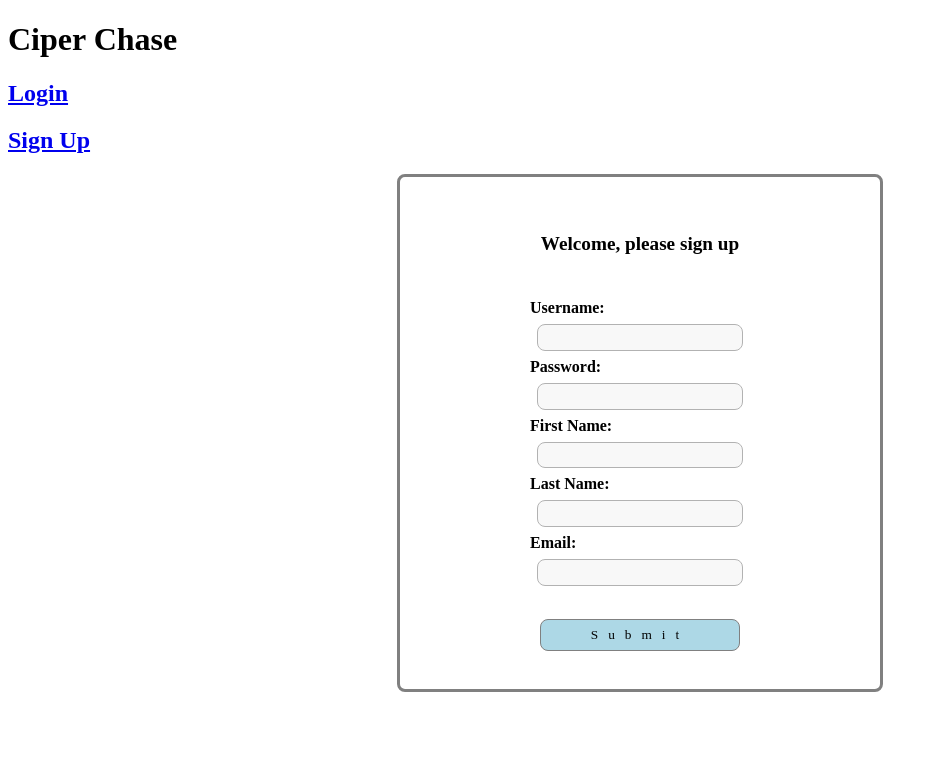
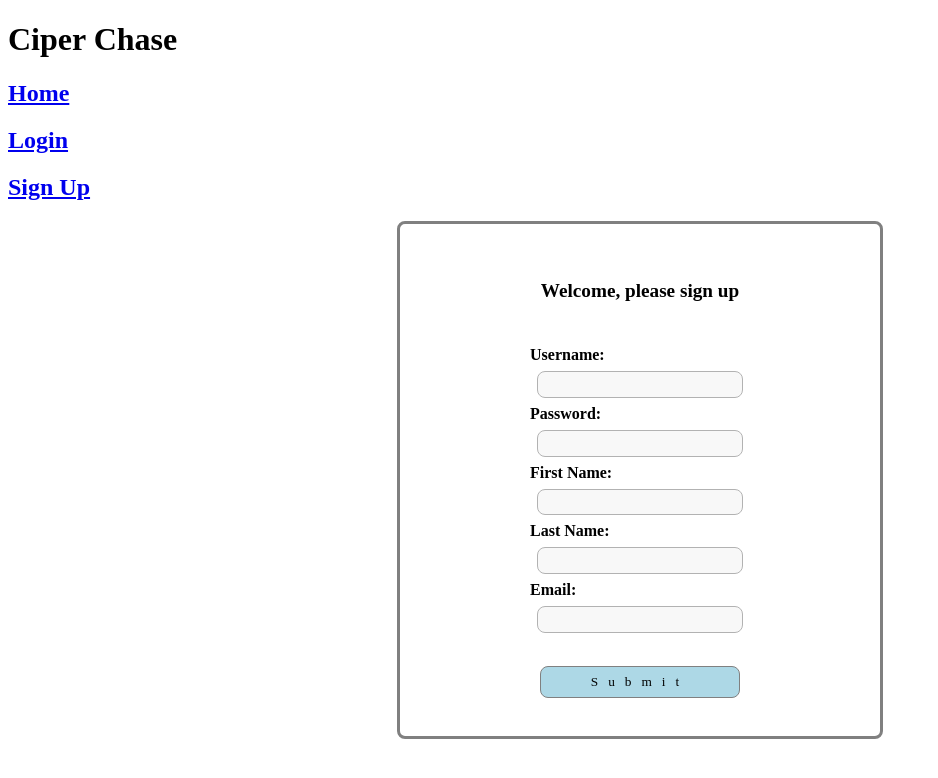
Before and after one commit to cipherchase/cipherchase, a React app: page /join in a window 1280 px wide. Shown: the top 778 px of the page, without its empty margins (0-938 px from the left). Built offline with nearby package versions, Linux system fonts and the light colour scheme.

Commit message:
conditional rendering and logout

```diff
--- a/src/containers/Header.jsx
+++ b/src/containers/Header.jsx
@@ -1,15 +1,37 @@
 import React from 'react';
+import { connect } from 'react-redux';
 import { Link } from 'react-router-dom';
 
-const Header = () => (
-    <div>
+const mapStateToProps = store => ({
+  user: store.games.user,
+});
+
+const Header = ({ user }) => (
+  <div>
+    <nav>
       <h2>
-        <Link to="/">Login</Link>
+        <Link to="/">Home</Link>
       </h2>
-      <h2>
-        <Link to="/">Sign Up</Link>
-      </h2>
-    </div>
+      {!user ? (
+        <div>
+          <h2>
+            <Link to="/auth">Login</Link>
+          </h2>
+          <h2>
+            <Link to="/join">Sign Up</Link>
+          </h2>
+        </div>
+      ) : (
+        <div>
+          <h2>
+            {/* Comment out for production */}
+            {/* <a href="http://localhost:3000">Logout</a> */}
+            <a href="http://localhost:8080">Logout</a>
+          </h2>
+        </div>
+      )}
+    </nav>
+  </div>
 );
 
-export default Header;
+export default connect(mapStateToProps)(Header);
```
